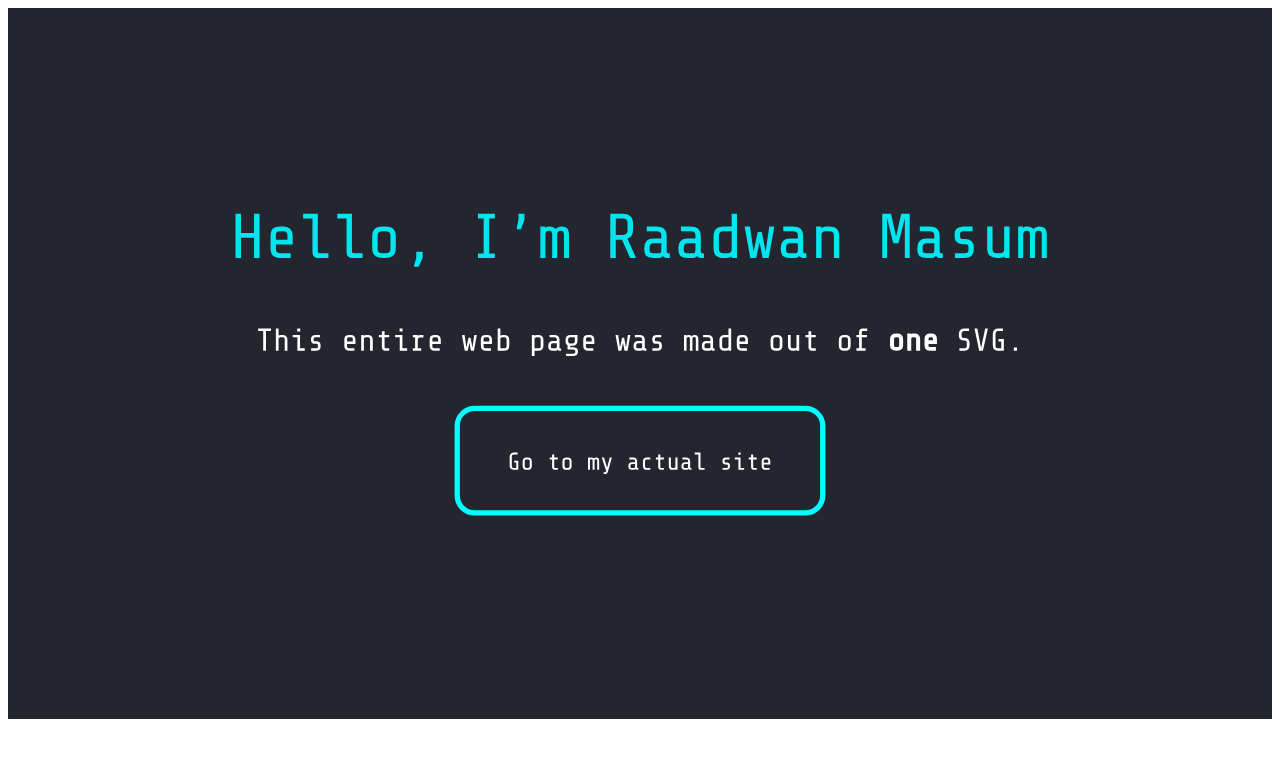
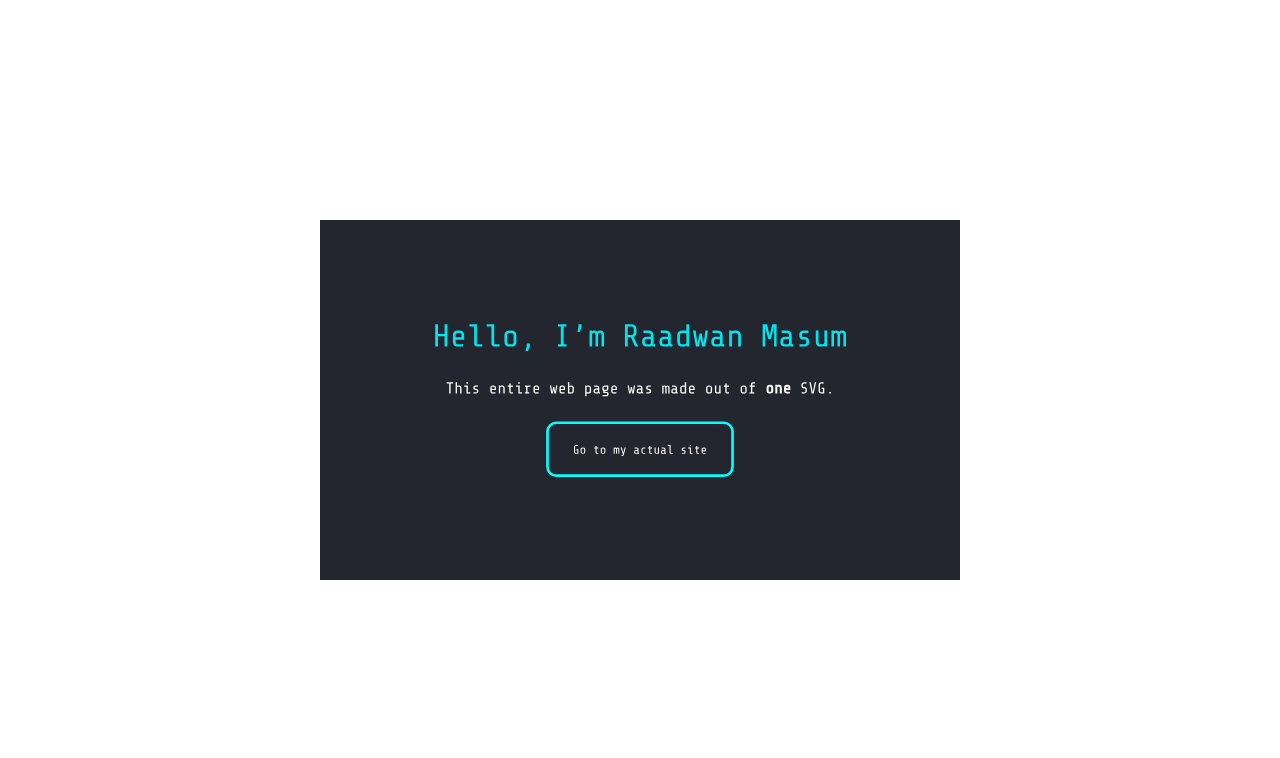
Before and after one commit to raad1masum/svg-site, a plain HTML site: page index.html in a window 1280 px wide. Drawn offline with Linux system fonts and the light colour scheme.

Commit message:
style svg

```diff
--- a/index.html
+++ b/index.html
@@ -5,6 +5,20 @@
     <meta name="viewport" content="width=device-width, initial-scale=1.0" />
     <title>SVG Site</title>
   </head>
+  <style>
+    html,
+    body {
+        margin: 0;
+
+    }
+
+    body svg {
+        position: fixed;
+        top: 50%;
+        left: 50%;
+        transform: translate(-50%, -50%);
+    }
+  </style>
   <body>
     <svg      xmlns:xlink="http://www.w3.org/1999/xlink"
       xmlns="http://www.w3.org/2000/svg"
```
